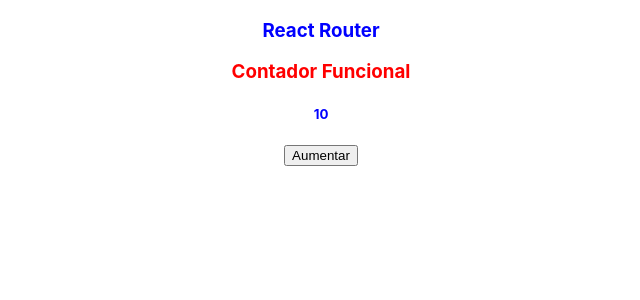
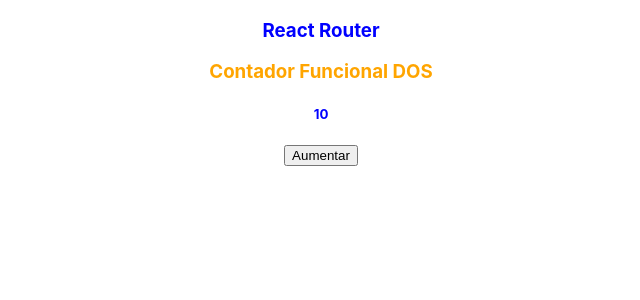
Before and after one commit to cristiangutierrezdev/devf-master-coding-gen-4, a React (Create React App) app in the folder gen-4-app/: page /functional in a window 1280 px wide. Shown: the top 300 px of the page, without its empty margins (319-959 px from the left). Built offline with nearby package versions, Linux system fonts and the light colour scheme.

Commit message:
Clase de componentes agregada

```diff
--- a/gen-4-app/src/App.js
+++ b/gen-4-app/src/App.js
@@ -1,6 +1,7 @@
 import './App.css';
 import Contador from './classComponents/Contador';
 import ContadorFuncional from './functionalComponents/ContadorFuncional';
+import ContadorFuncional2 from './functionalComponents/ContadorFuncional2'
 import { BrowserRouter, Switch, Route } from 'react-router-dom';
 
 function App() {
@@ -14,7 +15,8 @@
           </Route>
 
           <Route path='/functional'>
-            <ContadorFuncional titulo='Contador Funcional' />
+            <ContadorFuncional2 titulo='Contador Funcional DOS' />
+            {/* <ContadorFuncional titulo='Contador Funcional' /> */}
           </Route>
         </Switch>
       </div>
--- a/gen-4-app/src/classComponents/Contador.js
+++ b/gen-4-app/src/classComponents/Contador.js
@@ -1,6 +1,5 @@
 import React, { Component } from 'react';
 import './Contador.css';
-
 class Contador extends Component {
   constructor(props) {
     super(props);
--- /dev/null
+++ b/gen-4-app/src/functionalComponents/ContadorFuncional2.js
@@ -0,0 +1,45 @@
+import React, { useState, useEffect } from 'react';
+
+function ContadorFucional2(props) {
+  const [numero, setNumero] = useState('Cargando...');
+
+  const aumentar = () => {
+    setNumero(numero + 1);
+  };
+
+  // Funciona como el componentDidMout (El componente se monto) cuando le
+  // pasamos un arreglo vacio como segundo parametro
+  useEffect(() => {
+    setTimeout(() => {
+      setNumero(10);
+    }, 3000);
+  }, []);
+
+  // Funciona como el componentDidUpdate(El componente se actualizo) cuando le
+  // pasamos un arreglo con la variable a escuchar, si la variable cambia
+  // el useEffect se dispara
+  useEffect(() => {
+    if (typeof numero === 'number') {
+      const titulo = document.getElementById('titulo');
+      titulo.classList.toggle('color-orange');
+    }
+  }, [numero]);
+
+  return (
+    <div>
+      <h3 id='titulo' className=''>
+        {props.titulo}
+      </h3>
+
+      <h5>{numero}</h5>
+
+      {typeof numero === 'string' ? (
+        ''
+      ) : (
+        <button onClick={aumentar}>Aumentar</button>
+      )}
+    </div>
+  );
+}
+
+export default ContadorFucional2;
```
